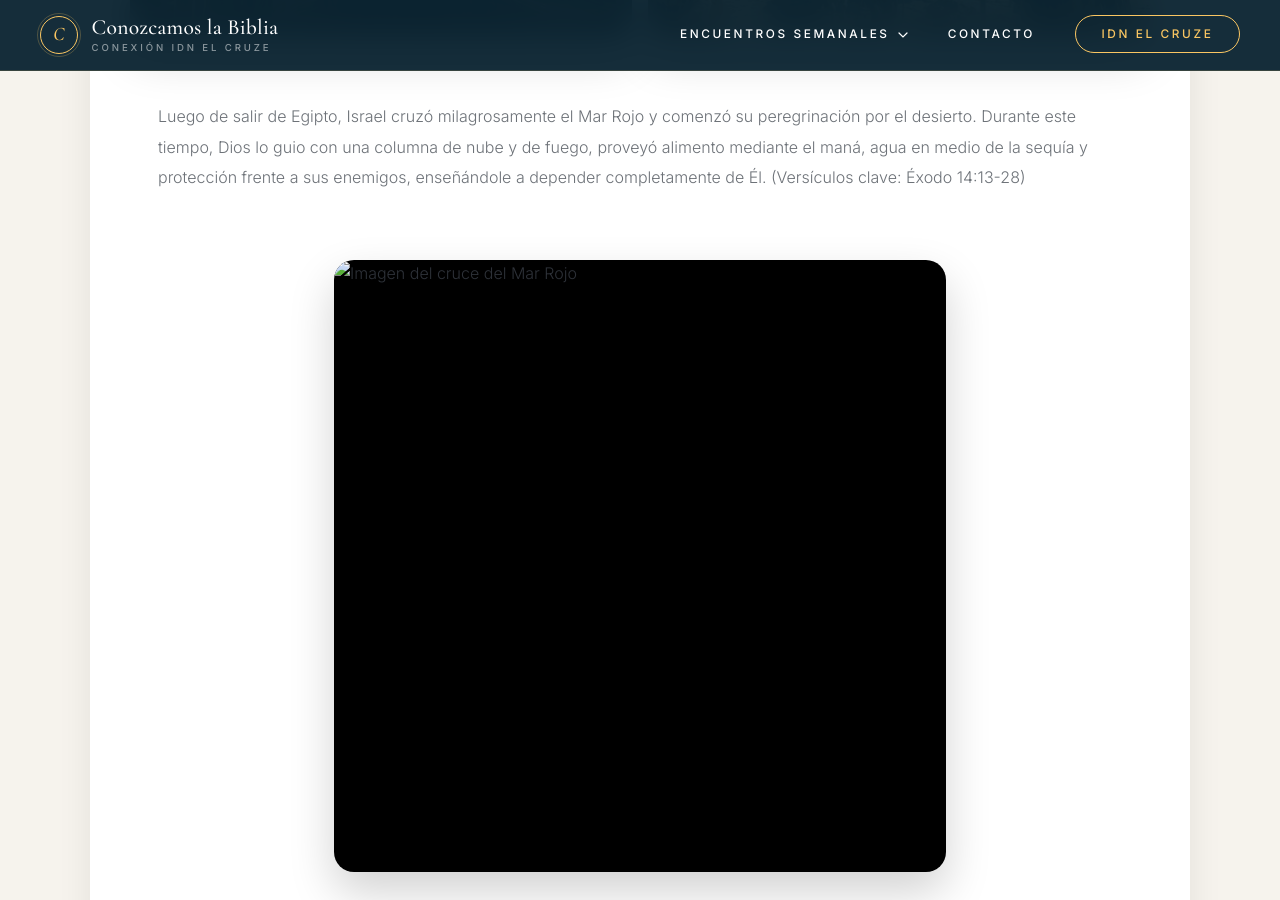
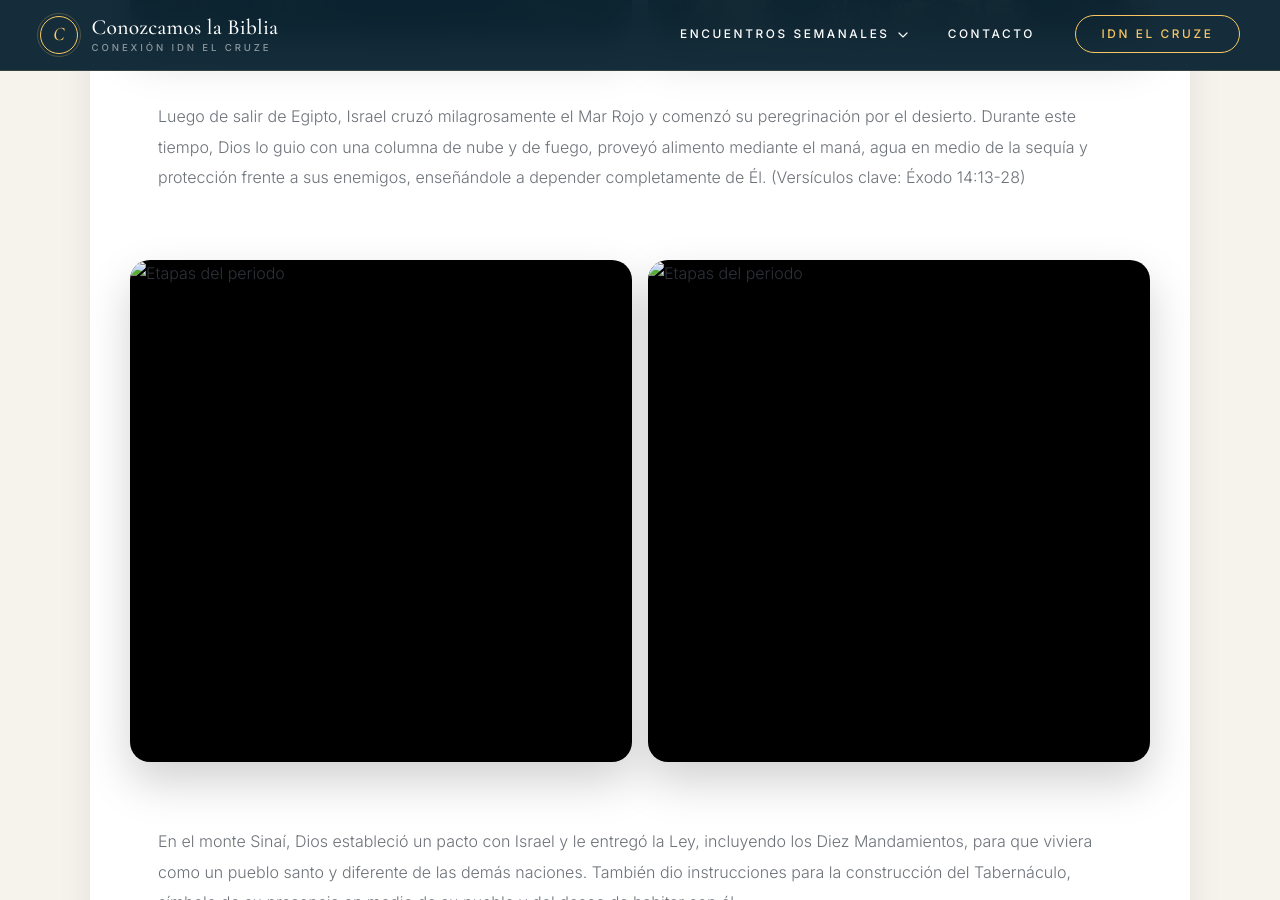
Before and after one commit to iporoma/conozcamoslabiblia, a Jekyll site: the page built from test1.html, in a window 1280 px wide and 900 px high, scrolled down 2389 px. Built offline with Jekyll 4.4.1, drawn with Linux system fonts in a browser that asks for light colours.

Commit message:
Update test1.html

```diff
--- a/test1.html
+++ b/test1.html
@@ -52,7 +52,10 @@
 
 <div class="image-row">
     <div class="image-container">
-                <img src="" alt="Imagen del cruce del Mar Rojo">
+        <img src="https://iporoma.github.io/conozcamoslabiblia/images/3-05.jpg" alt="Etapas del periodo">
+    </div>
+    <div class="image-container">
+        <img src="https://iporoma.github.io/conozcamoslabiblia/images/3-06.jpg" alt="Etapas del periodo">
     </div>
 </div>
 
@@ -62,7 +65,10 @@
 
 <div class="image-row">
     <div class="image-container">
-                <img src="" alt="Imagen del monte Sinaí y los Diez Mandamientos">
+        <img src="https://iporoma.github.io/conozcamoslabiblia/images/3-07.jpg" alt="Etapas del periodo">
+    </div>
+    <div class="image-container">
+        <img src="https://iporoma.github.io/conozcamoslabiblia/images/3-08.jpg" alt="Etapas del periodo">
     </div>
 </div>
 
```
Lines whose indentation alone changed are shown as unchanged.
